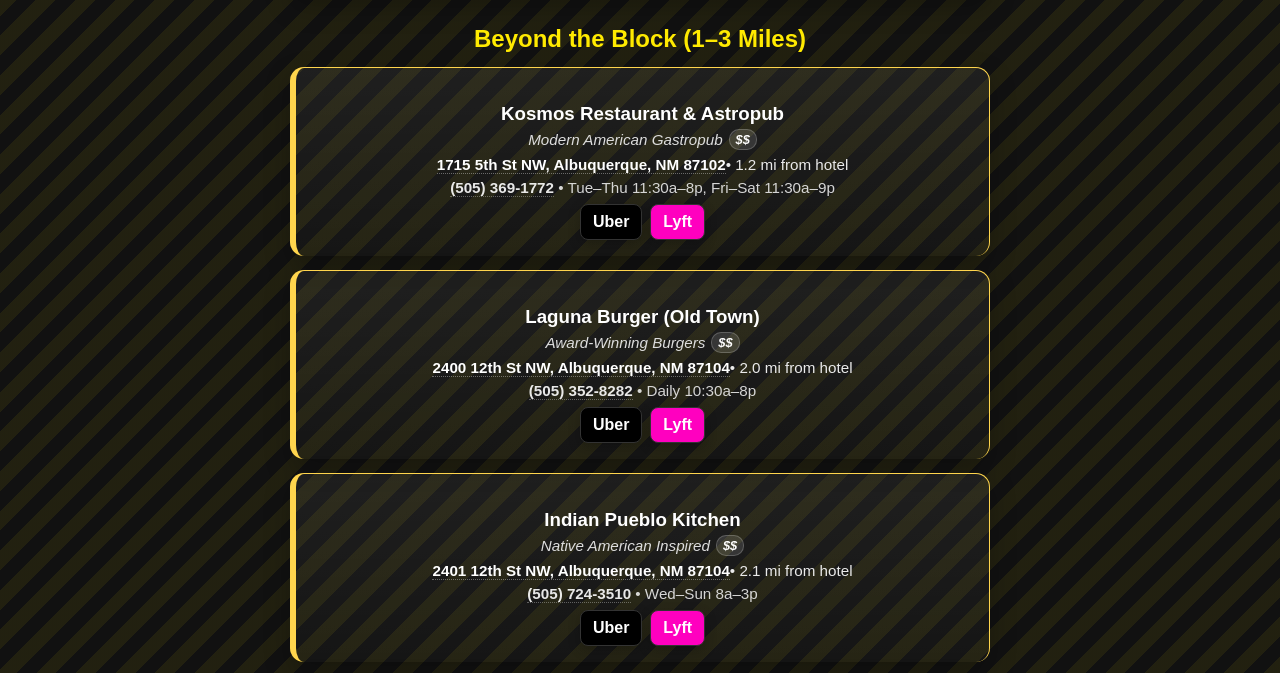
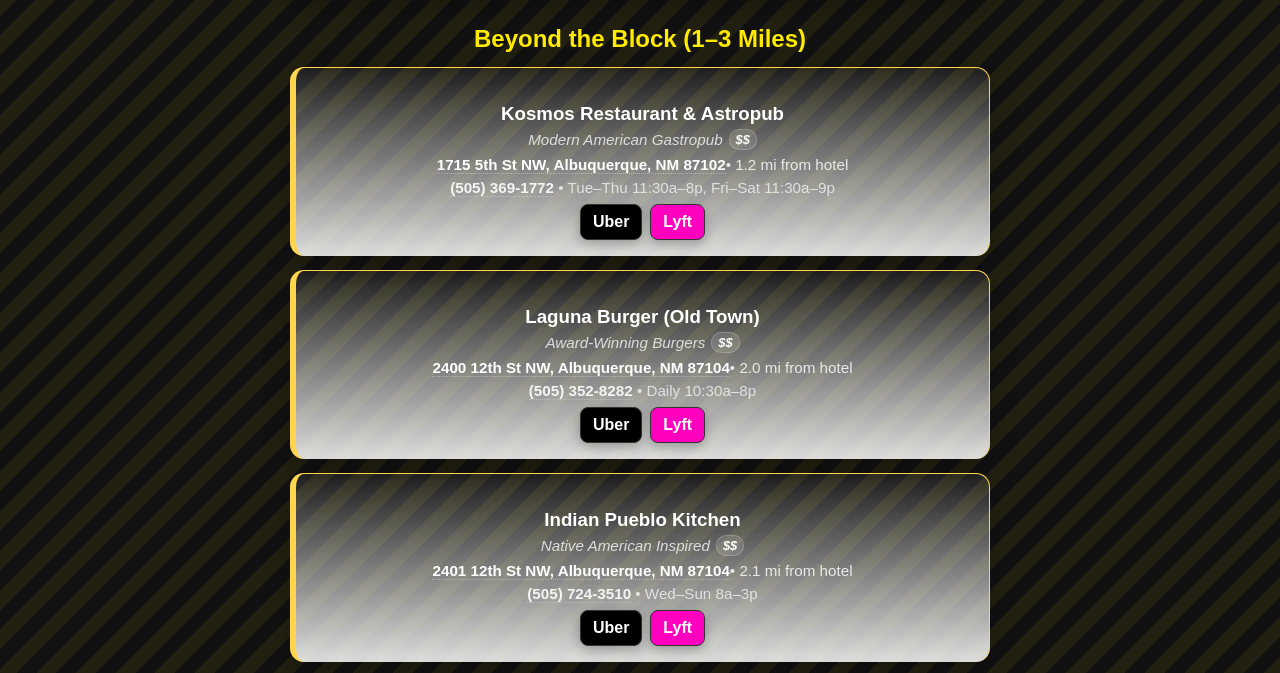
Before and after one commit to domveenine/doubletree-favorites, a plain HTML site: page index.html in a window 1280 px wide. Shown: the part 2934-3607 px from the top of the page. Drawn offline with Linux system fonts and the light colour scheme; no server answers.

Commit message:
Update card background gradient opacity

```diff
--- a/index.html
+++ b/index.html
@@ -60,7 +60,7 @@
 
     .card{
       border-left:6px solid; border-radius:14px; padding:16px; margin:14px auto; box-shadow: 0 10px 26px rgba(0,0,0,.25);
-      background: linear-gradient(180deg, rgba(255,255,255,.06), rgba(255,255,255,.02));
+      background: linear-gradient(180deg, rgba(255,255,255,.06), rgba(255,255,255,0.85));
       border-right:1px solid #2a2a2a; border-top:1px solid #2a2a2a;
       max-width:700px;
     }
```
